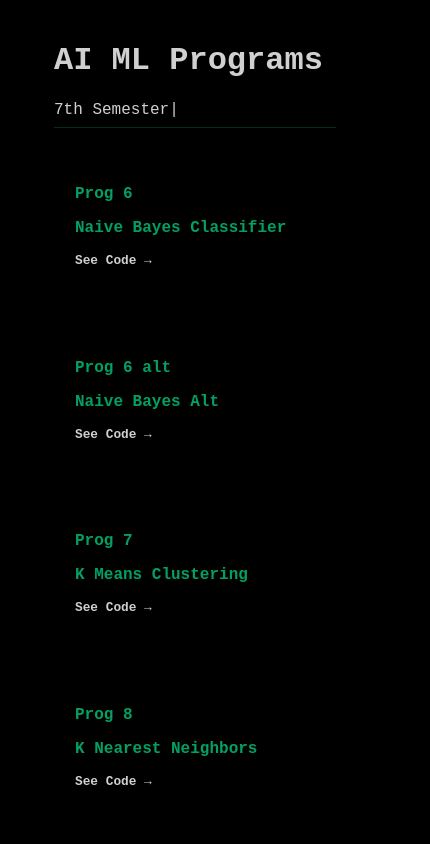
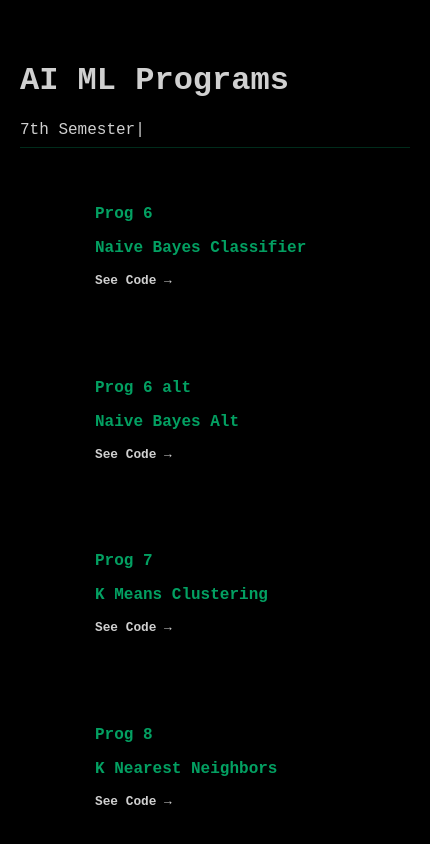
Before and after one commit to ninjaasmoke/aiml, a Next.js app: page / in a window 390 px wide. Shown: the top 844 px of the page, 430 px wide, since content can reach past the window. Built offline with nearby package versions, Linux system fonts and the light colour scheme.

Commit message:
responsive

```diff
--- a/styles/Home.module.css
+++ b/styles/Home.module.css
@@ -18,6 +18,15 @@
 }
 
 @media (max-width: 768px) {
+  .container {
+    padding: 20px;
+    width: 100%;
+    align-items: flex-start;
+  }
+  .main {
+    width: 100%;
+    align-self: start;
+  }
   .grid {
     grid-template-columns: auto;
   }
@@ -48,7 +57,7 @@
 }
 
 .copy {
-  margin: 0 40px;
+  margin-left: 40px;
   background-color: transparent;
   color: var(--accent);
   border: none;
```
